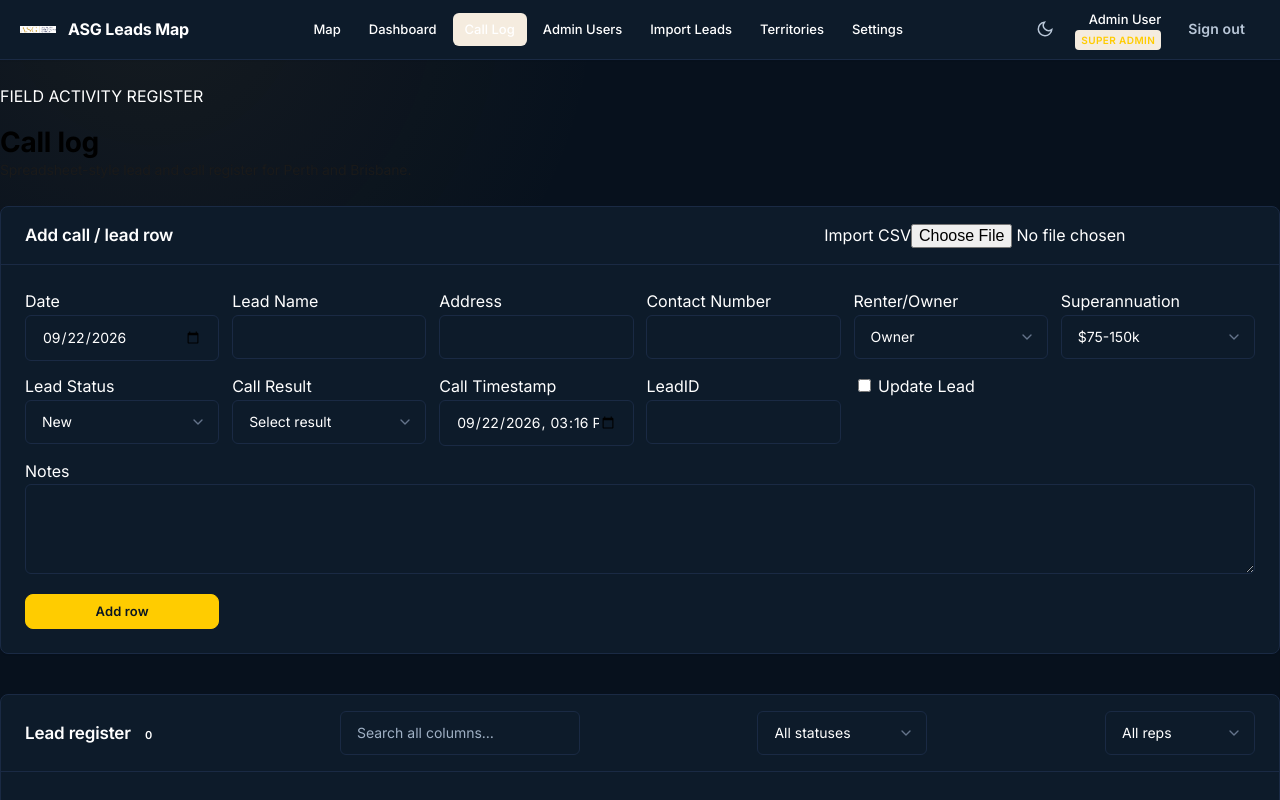
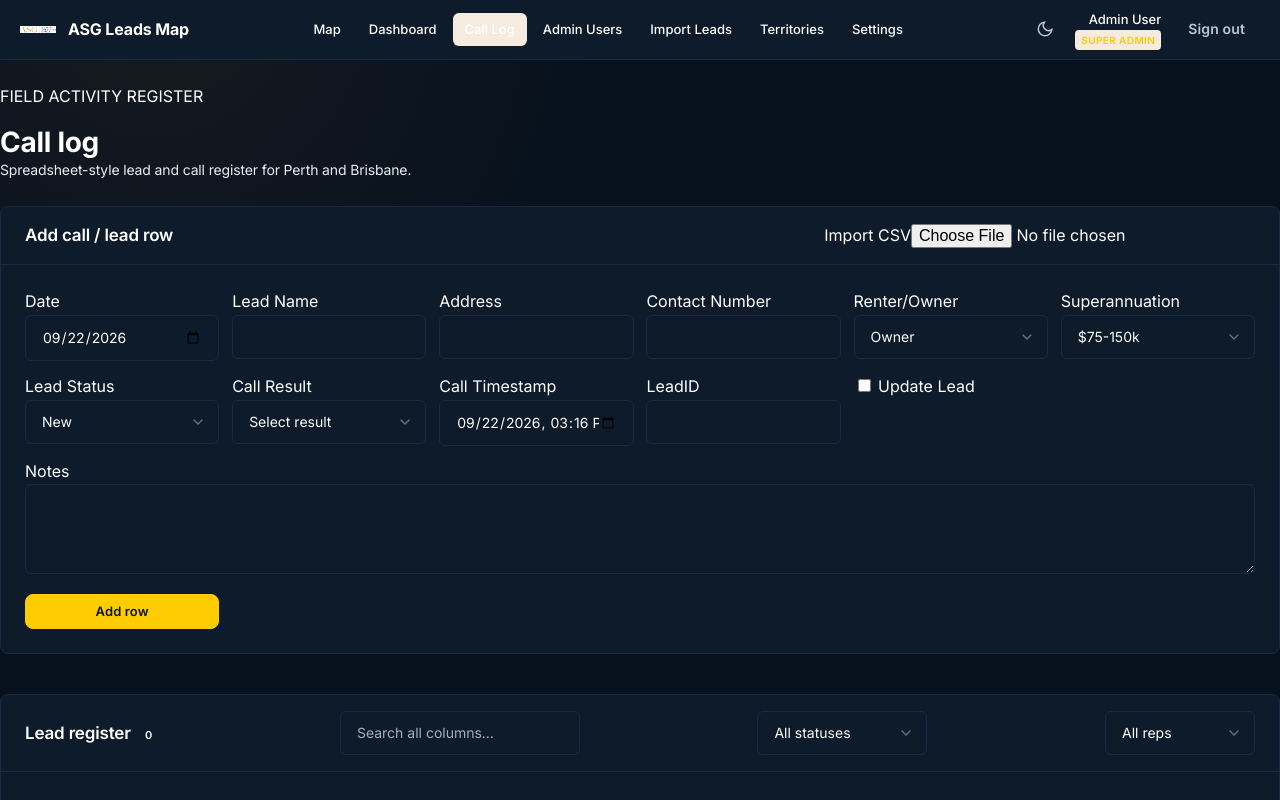
Before and after one commit to gar2lew/ASG-Leads-Map, a React (Vite) app: page /calls in a window 1280 px wide. Shown: the top 800 px of the page. Built offline with nearby package versions, Linux system fonts and the light colour scheme.

Commit message:
fix: improve login contrast and pin visibility

```diff
--- a/src/index.css
+++ b/src/index.css
@@ -595,6 +595,17 @@
   --color-text-muted: var(--asg-text-on-light-muted);
 }
 
+[data-theme="dark"] .page__title,
+[data-theme="dark"] .page__subtitle,
+[data-theme="dark"] .card__title,
+[data-theme="high-contrast"] .page__title,
+[data-theme="high-contrast"] .page__subtitle,
+[data-theme="high-contrast"] .card__title,
+[data-theme="dark"] label,
+[data-theme="high-contrast"] label { color: var(--asg-text-on-light-primary) !important; }
+[data-theme="dark"] .page__subtitle,
+[data-theme="high-contrast"] .page__subtitle { color: var(--asg-text-on-light-secondary) !important; }
+
 /* ===========================================
    BASE RESET
    =========================================== */
--- a/src/pages/LoginPage.css
+++ b/src/pages/LoginPage.css
@@ -203,6 +203,8 @@
 .login-experience .login-page__mode button.is-active { color: #0f172a !important; }
 .login-experience .form-label { color: #1e293b !important; }
 .login-experience .login-page__error { color: #991b1b; background: #fee2e2; border-color: #fecaca; }
+.login-experience .form-group { position: relative; }
+.login-page__pin-toggle { align-self: flex-end; margin-top: -1.9rem; margin-right: .5rem; border: 0; background: transparent; color: #8a6a22; font-size: .75rem; font-weight: 700; cursor: pointer; }
 
 @media (max-width: 800px) {
   .login-experience.login-page { width: 100%; min-height: 100vh; margin: 0; border: 0; border-radius: 0; }
--- a/src/pages/LoginPage.tsx
+++ b/src/pages/LoginPage.tsx
@@ -21,6 +21,7 @@ export function LoginPage() {
   const [repNames, setRepNames] = useState<string[]>([])
   const [error, setError] = useState<string | null>(null)
   const [isSubmitting, setIsSubmitting] = useState(false)
+  const [showPin, setShowPin] = useState(false)
 
   useEffect(() => {
     if (devAuth) return
@@ -134,7 +135,7 @@ export function LoginPage() {
             <input
               id="login-admin-pin"
               className="form-input"
-              type="password"
+              type={showPin ? 'text' : 'password'}
               name="admin-pin"
               inputMode="numeric"
               autoComplete="one-time-code"
@@ -144,6 +145,7 @@ export function LoginPage() {
               onChange={(event) => setPin(event.target.value.replace(/\D/g, '').slice(0, 6))}
               required
             />
+            <button className="login-page__pin-toggle" type="button" onClick={() => setShowPin((visible) => !visible)}>{showPin ? 'Hide PIN' : 'Show PIN'}</button>
           </div>
           <p className="login-page__pin-help">Your PIN is private and is never displayed.</p>
           </>}
```
